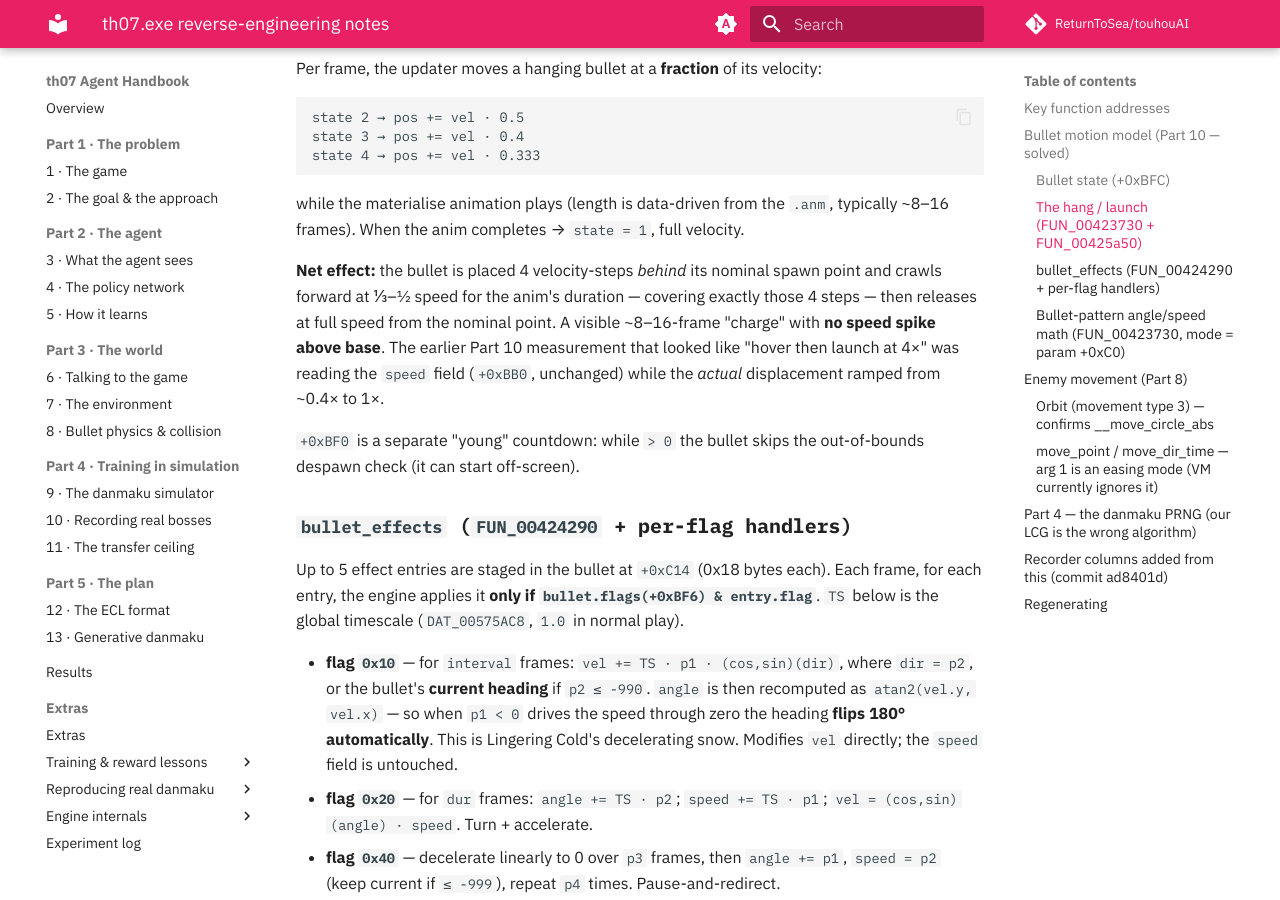
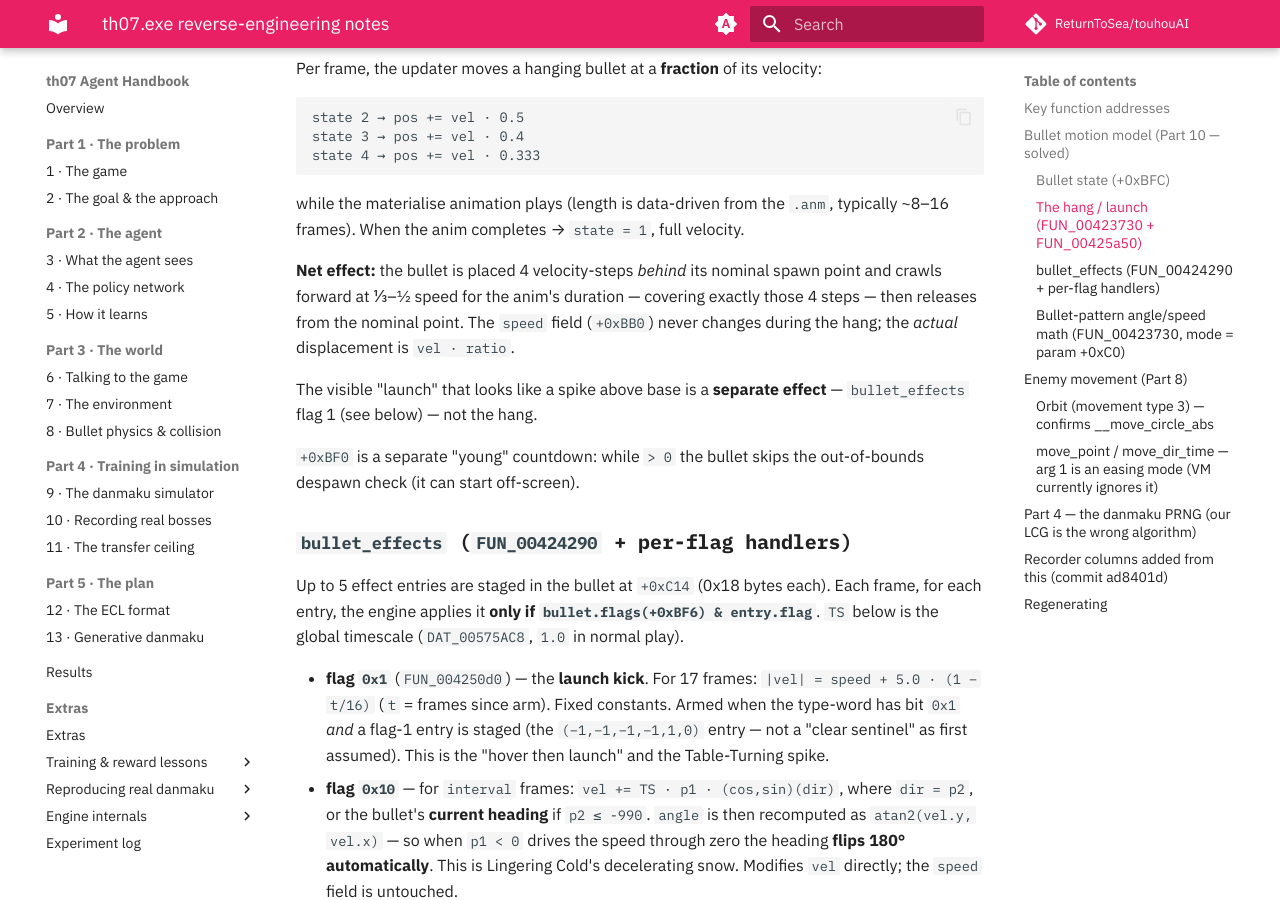
Before and after one commit to ReturnToSea/touhouAI, an MkDocs documentation site: the page built from docs/th07-re-notes.md, in a window 1280 px wide and 900 px high, scrolled down 1860 px. Built offline with MkDocs 1.6.1 and Material for MkDocs 9.7.7, drawn with Linux system fonts in a browser that asks for light colours; comment, search, counter and statistics services are not loaded.

Commit message:
docs: bullet motion model closed — flag 1 launch, flag 0x40 spam phase, gating

```diff
--- a/docs/th07-re-notes.md
+++ b/docs/th07-re-notes.md
@@ -63,11 +63,12 @@
 
 **Net effect:** the bullet is placed 4 velocity-steps *behind* its nominal spawn
 point and crawls forward at ⅓–½ speed for the anim's duration — covering exactly
-those 4 steps — then releases at full speed from the nominal point. A visible
-~8–16-frame "charge" with **no speed spike above base**. The earlier Part 10
-measurement that looked like "hover then launch at 4×" was reading the `speed`
-field (`+0xBB0`, unchanged) while the *actual* displacement ramped from ~0.4× to
-1×.
+those 4 steps — then releases from the nominal point. The `speed` field
+(`+0xBB0`) never changes during the hang; the *actual* displacement is
+`vel · ratio`.
+
+The visible "launch" that looks like a spike above base is a **separate
+effect** — `bullet_effects` flag 1 (see below) — not the hang.
 
 `+0xBF0` is a separate "young" countdown: while `> 0` the bullet skips the
 out-of-bounds despawn check (it can start off-screen).
@@ -79,6 +80,11 @@
 `bullet.flags(+0xBF6) & entry.flag`**. `TS` below is the global timescale
 (`DAT_00575AC8`, `1.0` in normal play).
 
+- **flag `0x1`** (`FUN_004250d0`) — the **launch kick**. For 17 frames:
+  `|vel| = speed + 5.0 · (1 − t/16)` (`t` = frames since arm). Fixed constants.
+  Armed when the type-word has bit `0x1` *and* a flag-1 entry is staged (the
+  `(−1,−1,−1,−1,1,0)` entry — not a "clear sentinel" as first assumed). This is
+  the "hover then launch" and the Table-Turning spike.
 - **flag `0x10`** — for `interval` frames: `vel += TS · p1 · (cos,sin)(dir)`,
   where `dir = p2`, or the bullet's **current heading** if `p2 ≤ -990`. `angle`
   is then recomputed as `atan2(vel.y, vel.x)` — so when `p1 < 0` drives the speed
```
Also changed, not shown: docs/ecl-vm.md (+24 -29 lines).
